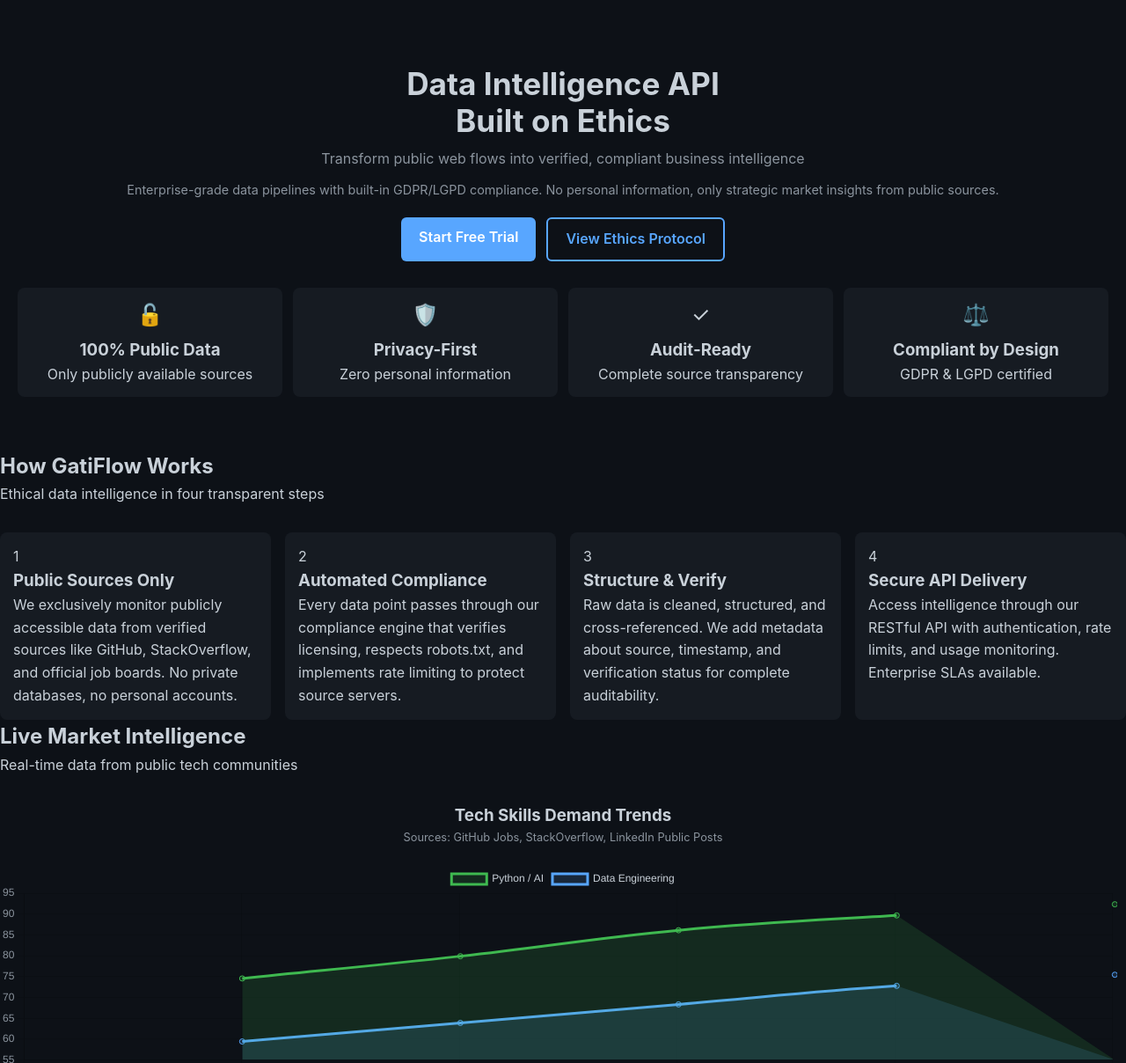
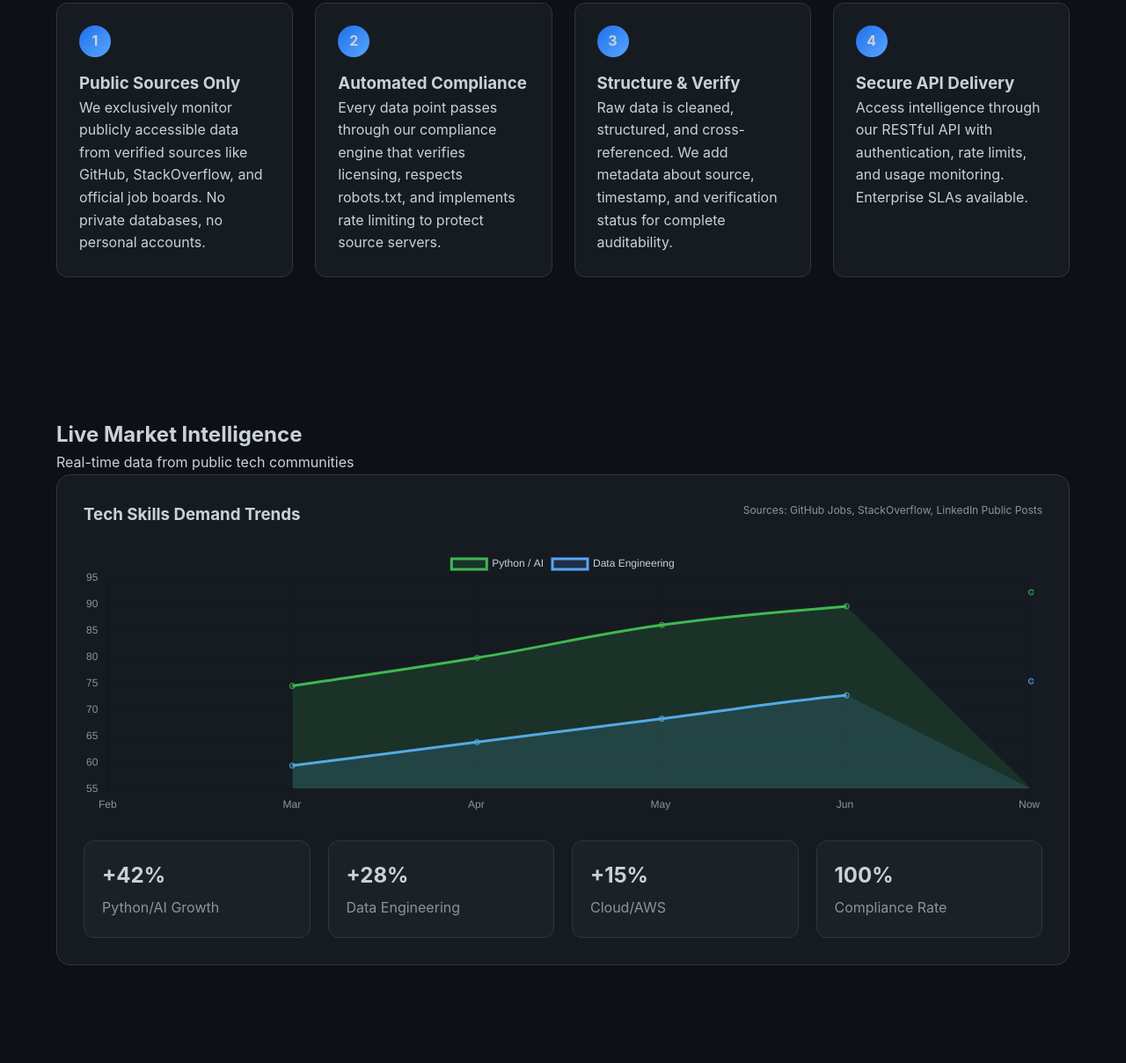
Before and after one commit to gatiflow/gatiflow-intelligence-frontend, a plain HTML site: page index.html in a window 1280 px wide. Shown: the part 1050-2258 px from the top of the page at 88% size. After the commit the page ends 2227 px from the top, so only its background shows below. Drawn offline with nearby package versions, Linux system fonts and the light colour scheme.

Commit message:
style(ui): upgrade to enterprise SaaS design system
- Unified dark SaaS visual language
- Executive-grade dashboard styling
- Mobile-first responsive layout
- Improved cards, charts and trust indicators
- Production-ready UI foundation

```diff
--- a/style.css
+++ b/style.css
@@ -2,21 +2,61 @@
    VARIABLES GLOBAIS
 ================================= */
 :root{
-    --bg:#0d1117;--card:#161b22;--card-hover:#1c2128;
-    --accent:#58a6ff;--accent-hover:#79c0ff;
-    --text:#c9d1d9;--text-muted:#8b949e;
-    --success:#3fb950;--warning:#d29922;
-    --border:#30363d;--gradient:linear-gradient(135deg,#1f6feb 0%,#58a6ff 100%);
+    --bg:#0d1117;
+    --card:#161b22;
+    --card-hover:#1c2128;
+    --accent:#58a6ff;
+    --accent-hover:#79c0ff;
+    --text:#c9d1d9;
+    --text-muted:#8b949e;
+    --success:#3fb950;
+    --warning:#d29922;
+    --border:#30363d;
+    --gradient:linear-gradient(135deg,#1f6feb 0%,#58a6ff 100%);
 }
 
 /* ===============================
-   RESET BÁSICO
+   RESET
 ================================= */
 *{margin:0;padding:0;box-sizing:border-box;}
-body{font-family:-apple-system,BlinkMacSystemFont,'Segoe UI',Helvetica,Arial,sans-serif;background:var(--bg);color:var(--text);line-height:1.6;}
+body{
+    font-family:-apple-system,BlinkMacSystemFont,'Segoe UI',Helvetica,Arial,sans-serif;
+    background:var(--bg);
+    color:var(--text);
+    line-height:1.6;
+}
 
 /* ===============================
-   COMPLIANCE BADGE FIXO
+   LAYOUT
+================================= */
+.container{
+    width:90%;
+    max-width:1200px;
+    margin:auto;
+}
+
+section{
+    padding:80px 0;
+}
+
+/* ===============================
+   HEADER
+================================= */
+header{
+    padding:20px 0;
+    border-bottom:1px solid var(--border);
+    background:rgba(13,17,23,0.9);
+    position:sticky;
+    top:0;
+    z-index:100;
+}
+
+.logo{
+    max-height:40px;
+}
+
+/* ===============================
+   COMPLIANCE BADGE
 ================================= */
 .compliance-badge-fixed{
     position:fixed;
@@ -35,80 +75,234 @@ body{font-family:-apple-system,BlinkMacSystemFont,'Segoe UI',Helvetica,Arial,san
     align-items:center;
     gap:6px;
 }
-.compliance-badge-fixed::before{content:"✓";font-weight:bold;font-size:1.2em;}
 
 /* ===============================
-   HEADER / HERO
+   HERO
 ================================= */
-header .container{padding:20px;display:flex;justify-content:center;align-items:center;}
-.hero{padding:60px 20px;text-align:center;}
-.hero h1{font-size:2.2em;line-height:1.2;margin-bottom:10px;}
-.hero .tagline{font-size:1em;color:var(--text-muted);}
-.hero .subtitle{margin-top:10px;font-size:0.9em;color:var(--text-muted);}
-.cta-group{margin-top:20px;display:flex;justify-content:center;gap:12px;flex-wrap:wrap;}
+.hero{
+    background:radial-gradient(circle at top,#161b22 0%,#0d1117 60%);
+    text-align:center;
+}
+
+.hero h1{
+    font-size:3em;
+    font-weight:800;
+    margin-bottom:20px;
+}
+
+.hero .tagline{
+    font-size:1.3em;
+    color:var(--accent);
+    margin-bottom:15px;
+}
+
+.hero .subtitle{
+    max-width:720px;
+    margin:0 auto 40px;
+    color:var(--text-muted);
+}
+
+.cta-group{
+    display:flex;
+    justify-content:center;
+    gap:20px;
+    flex-wrap:wrap;
+}
 
 /* ===============================
    BUTTONS
 ================================= */
-.btn{padding:10px 20px;border-radius:6px;text-decoration:none;font-weight:600;transition:all 0.2s ease;}
-.btn-primary{background:var(--accent);color:#fff;}
-.btn-primary:hover{background:var(--accent-hover);}
-.btn-secondary{background:transparent;color:var(--accent);border:2px solid var(--accent);}
-.btn-secondary:hover{background:var(--accent);color:#fff;}
+.btn{
+    padding:14px 28px;
+    border-radius:8px;
+    text-decoration:none;
+    font-weight:600;
+    transition:all .3s ease;
+    display:inline-block;
+}
+
+.btn-primary{
+    background:var(--gradient);
+    color:#fff;
+}
+
+.btn-primary:hover{
+    transform:translateY(-2px);
+    box-shadow:0 8px 24px rgba(88,166,255,.4);
+}
+
+.btn-secondary{
+    border:1px solid var(--border);
+    color:var(--text);
+}
+
+.btn-secondary:hover{
+    background:var(--card-hover);
+}
 
 /* ===============================
    TRUST BAR
 ================================= */
-.trust-bar{display:grid;grid-template-columns:repeat(auto-fit,minmax(120px,1fr));gap:12px;margin-top:30px;}
-.trust-item{background:var(--card);padding:12px;border-radius:8px;text-align:center;}
-.trust-item .icon{font-size:1.5em;margin-bottom:6px;}
+.trust-bar{
+    margin-top:60px;
+    display:grid;
+    grid-template-columns:repeat(auto-fit,minmax(200px,1fr));
+    gap:20px;
+}
+
+.trust-item{
+    background:var(--card);
+    padding:25px;
+    border-radius:12px;
+    border:1px solid var(--border);
+    transition:.3s;
+}
+
+.trust-item:hover{
+    background:var(--card-hover);
+    transform:translateY(-4px);
+}
+
+.trust-item .icon{
+    font-size:1.5em;
+    margin-bottom:10px;
+}
 
 /* ===============================
    STEPS
 ================================= */
-.steps{display:grid;grid-template-columns:repeat(auto-fit,minmax(220px,1fr));gap:16px;margin-top:30px;}
-.step{background:var(--card);padding:15px;border-radius:8px;transition:all 0.3s ease;}
-.step:hover{background:var(--card-hover);transform:translateY(-3px);}
+.steps{
+    display:grid;
+    grid-template-columns:repeat(auto-fit,minmax(220px,1fr));
+    gap:25px;
+    margin-top:50px;
+}
+
+.step{
+    background:var(--card);
+    padding:25px;
+    border-radius:12px;
+    border:1px solid var(--border);
+}
+
+.step-number{
+    width:36px;
+    height:36px;
+    background:var(--gradient);
+    border-radius:50%;
+    display:flex;
+    align-items:center;
+    justify-content:center;
+    font-weight:700;
+    margin-bottom:15px;
+}
 
 /* ===============================
-   DASHBOARD / CARDS
+   DASHBOARD
 ================================= */
-.dashboard-demo{margin-top:30px;}
-.dashboard-header{display:flex;flex-direction:column;align-items:center;margin-bottom:20px;}
-.data-source-badge{font-size:0.8em;color:var(--text-muted);}
-.chart-container{width:100%;height:250px;margin-bottom:20px;}
-.stats-grid{display:grid;grid-template-columns:repeat(auto-fit,minmax(120px,1fr));gap:12px;margin-top:15px;}
-.stat-card{background:var(--card);padding:12px;border-radius:8px;text-align:center;transition:all 0.3s ease;}
-.stat-card:hover{transform:translateY(-3px);box-shadow:0 4px 10px rgba(0,0,0,0.3);}
-.stat-value{font-size:1.2em;font-weight:700;}
-.stat-label{font-size:0.85em;color:var(--text-muted);}
+.dashboard-demo{
+    background:var(--card);
+    border-radius:16px;
+    border:1px solid var(--border);
+    padding:30px;
+}
+
+.dashboard-header{
+    display:flex;
+    justify-content:space-between;
+    flex-wrap:wrap;
+    gap:10px;
+    margin-bottom:25px;
+}
+
+.data-source-badge{
+    font-size:.75em;
+    color:var(--text-muted);
+}
 
 /* ===============================
-   INSIGHTS & OPPORTUNITIES
+   CHART
 ================================= */
-#insightsContainer, #opportunitiesContainer{width:100%;margin-top:15px;}
-#opportunitiesContainer{display:grid;grid-template-columns:repeat(auto-fit,minmax(200px,1fr));gap:12px;}
+.chart-container{
+    height:300px;
+    margin-bottom:30px;
+}
+
+/* ===============================
+   STATS GRID
+================================= */
+.stats-grid{
+    display:grid;
+    grid-template-columns:repeat(auto-fit,minmax(180px,1fr));
+    gap:20px;
+}
+
+.stat-card{
+    background:var(--card-hover);
+    border-radius:12px;
+    padding:20px;
+    border:1px solid var(--border);
+    transition:.3s;
+}
+
+.stat-card:hover{
+    transform:translateY(-3px);
+}
+
+.stat-value{
+    font-size:1.5em;
+    font-weight:700;
+}
+
+.stat-label{
+    color:var(--text-muted);
+    margin-top:5px;
+}
 
 /* ===============================
    LEAD MODAL
 ================================= */
-#leadModal{display:none;position:fixed;top:0;left:0;width:100%;height:100%;background:rgba(0,0,0,0.6);justify-content:center;align-items:center;z-index:2000;}
-#leadModal div{background:var(--card);padding:30px;border-radius:12px;max-width:400px;width:90%;text-align:center;position:relative;}
-#leadModal input{width:100%;padding:10px;margin-bottom:10px;border-radius:6px;border:1px solid var(--border);}
-#leadModal button{width:100%;display:block;text-align:center;}
+#leadModal{
+    display:none;
+    position:fixed;
+    top:0;left:0;
+    width:100%;height:100%;
+    background:rgba(0,0,0,.6);
+    justify-content:center;
+    align-items:center;
+    z-index:2000;
+}
+
+#leadModal div{
+    background:var(--card);
+    padding:30px;
+    border-radius:14px;
+    max-width:420px;
+    width:90%;
+    position:relative;
+}
+
+#leadModal input{
+    width:100%;
+    padding:12px;
+    margin-bottom:12px;
+    border-radius:6px;
+    border:1px solid var(--border);
+    background:#0d1117;
+    color:var(--text);
+}
 
 /* ===============================
-   RESPONSIVO MOBILE-FIRST
+   RESPONSIVE
 ================================= */
 @media(max-width:768px){
-    .hero h1{font-size:1.8em;}
-    .hero .tagline, .hero .subtitle{font-size:0.9em;}
-    .compliance-badge-fixed{position:static;margin:15px auto;width:fit-content;}
-    .steps{grid-template-columns:1fr;}
-    .trust-bar{grid-template-columns:1fr;}
-    .chart-container{height:220px;}
-    .stats-grid{grid-template-columns:repeat(auto-fit,minmax(100px,1fr));gap:8px;}
-    #opportunitiesContainer{grid-template-columns:1fr;}
-    .stat-value{font-size:1em;}
-    .stat-label{font-size:0.75em;}
+    .hero h1{font-size:2.1em;}
+    .hero .tagline{font-size:1.1em;}
+    section{padding:60px 0;}
+    .chart-container{height:240px;}
+    .compliance-badge-fixed{
+        position:static;
+        margin:20px auto;
+        width:fit-content;
+    }
 }
```
